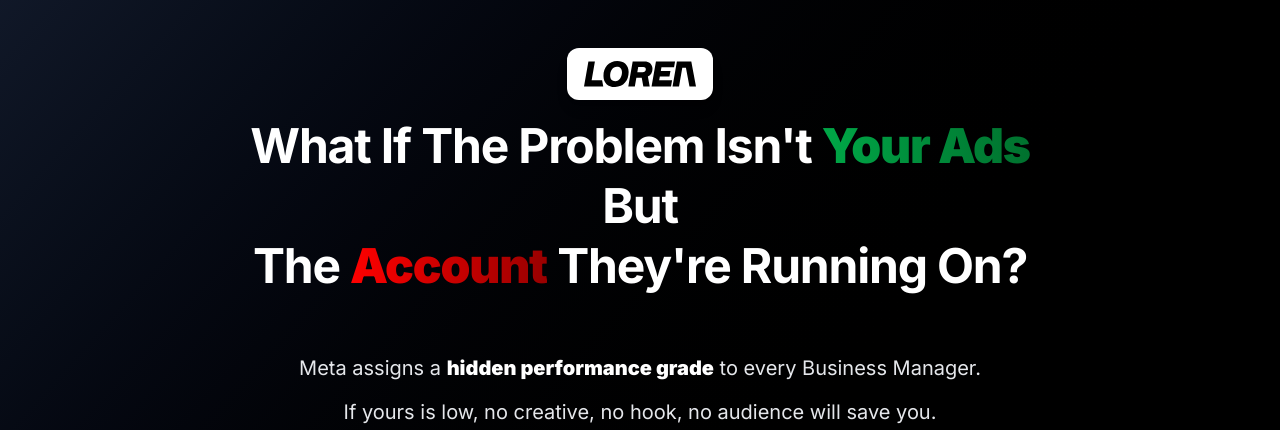
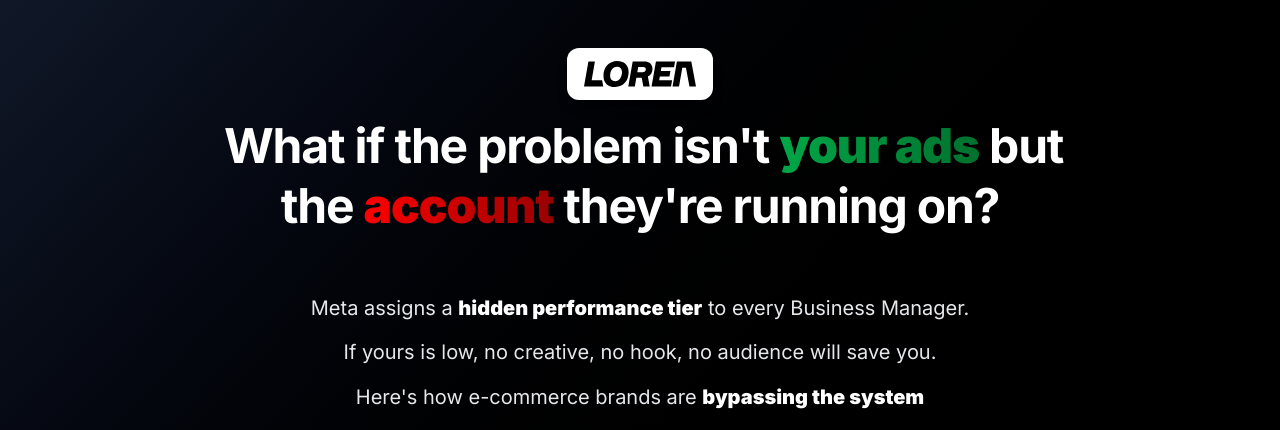
Before and after one commit to loreadev/adv-vsl-landings, a Next.js app: page /vsl-wh in a window 1280 px wide. Shown: the top 430 px of the page. Built offline with nearby package versions, Linux system fonts and the light colour scheme; no server answers.

Commit message:
fix: update wh headline copy

```diff
--- a/src/components/VslPage.tsx
+++ b/src/components/VslPage.tsx
@@ -106,26 +106,26 @@ const variantConfig: Record<VslVariant, VariantConfig> = {
     videoDuration: "unknown",
     headline: () => (
       <>
+        <span className="block sm:whitespace-nowrap">
+          What if the problem isn&apos;t{" "}
+          <span className="inline-block whitespace-nowrap bg-gradient-to-r from-[#00A747] to-[#00712E] bg-clip-text text-transparent font-black">
+            your ads
+          </span>{" "}
+          but
+        </span>
         <span className="block">
-          What If The Problem Isn&apos;t{" "}
-          <span className="inline-block whitespace-nowrap bg-gradient-to-r from-[#00A747] to-[#00712E] bg-clip-text text-transparent font-black">
-            Your Ads
+          the{" "}
+          <span className="inline-block whitespace-nowrap bg-gradient-to-r from-[#FF0000] to-[#990000] bg-clip-text text-transparent font-black">
+            account
           </span>
-        </span>
-        <span className="block">But</span>
-        <span className="block">
-          The{" "}
-          <span className="inline-block whitespace-nowrap bg-gradient-to-r from-[#FF0000] to-[#990000] bg-clip-text text-transparent font-black">
-            Account
-          </span>
-          {" "}They&apos;re Running On?
+          {" "}they&apos;re running on?
         </span>
       </>
     ),
     subheadline: (
       <>
         <span className="block">
-          Meta assigns a <span className="font-black text-white">hidden performance grade</span> to every Business Manager.
+          Meta assigns a <span className="font-black text-white">hidden performance tier</span> to every Business Manager.
         </span>
         <span className="block mt-3">
           If yours is low, no creative, no hook, no audience will save you.
```
